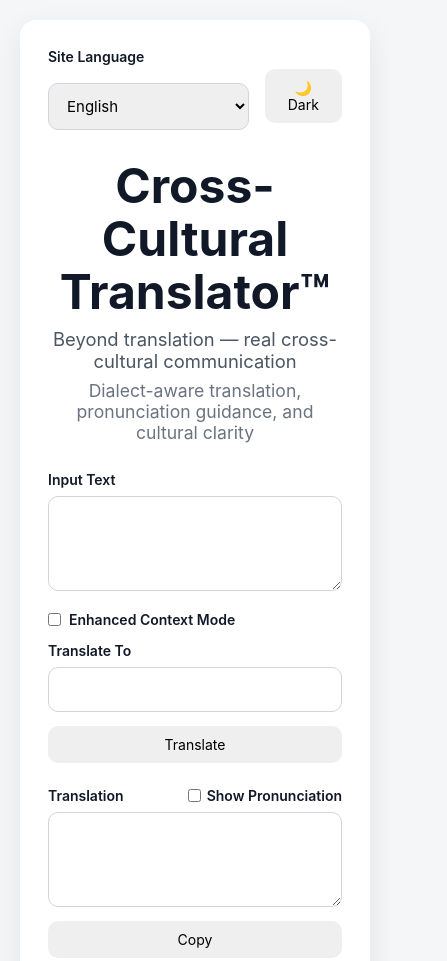
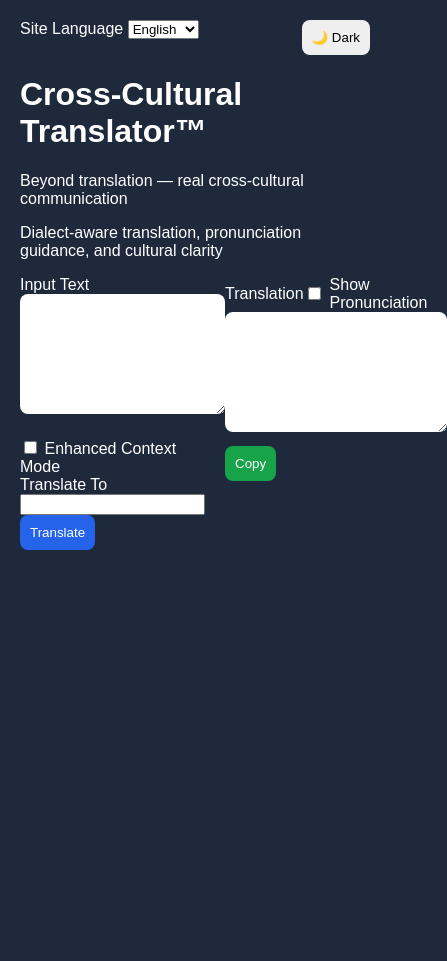
Before and after one commit to zachdean-code/translateapp, a plain HTML site: page index.html in a window 390 px wide. Shown: the top 961 px of the page, 447 px wide, since content can reach past the window. After the commit the page ends 844 px from the top, so only its background shows below. Drawn offline with Linux system fonts and the light colour scheme.

Commit message:
Update style.css

```diff
--- a/style.css
+++ b/style.css
@@ -1,198 +1,82 @@
-/* 0317_1235a_style_FULL_LOCKED */
-
-/* ===== BASE ===== */
-*{box-sizing:border-box;}
-:focus-visible{outline:3px solid #2563eb;outline-offset:2px;}
-body.dark :focus-visible{outline:3px solid #60a5fa;}
-
-body{
-  margin:0;
-  font-family:Inter,sans-serif;
-  background:#f4f6f8;
-  color:#111827;
-  display:flex;
-  justify-content:center;
-  padding:20px;
-  transition:background .2s ease,color .2s ease;
-}
-body.dark{background:#111827;color:#f3f4f6;}
-
-.container{
-  width:min(1150px,100%);
-  background:white;
-  padding:28px;
-  border-radius:16px;
-  box-shadow:0 10px 30px rgba(0,0,0,.08);
-}
-body.dark .container{background:#1f2937;}
-
-.topBar{display:flex;justify-content:space-between;align-items:center;gap:16px;margin-bottom:16px;}
-.languageGroup{display:flex;align-items:center;gap:10px;flex-wrap:wrap;}
-
-.darkToggle,.miniSelect{
-  padding:8px 10px;border-radius:8px;border:1px solid #d1d5db;
-  background:white;font-size:14px;color:#111827;
-}
-body.dark .darkToggle,body.dark .miniSelect{
-  background:#111827;color:#f3f4f6;border-color:#4b5563;
+body {
+  font-family: Arial, sans-serif;
+  margin: 0;
+  background: #1e293b;
+  color: white;
 }
 
-h1{text-align:center;margin:10px 0;font-size:3rem;line-height:1.1;}
-.subtitle{text-align:center;color:#4b5563;font-size:1.15rem;margin:0 0 8px;}
-.description{text-align:center;color:#6b7280;font-size:1.1rem;margin:0 0 28px;}
-body.dark .subtitle{color:#d1d5db;}
-body.dark .description{color:#9ca3af;}
-
-.translatorRow{display:grid;grid-template-columns:1fr 1fr;gap:24px;align-items:start;}
-.inputColumn,.outputColumn{display:flex;flex-direction:column;min-width:0;}
-
-label{display:block;font-size:14px;font-weight:600;margin-bottom:8px;}
-
-textarea,input,select{
-  width:100%;padding:12px 14px;margin-bottom:14px;border-radius:10px;
-  border:1px solid #d1d5db;font-size:15px;font-family:Inter,sans-serif;
-}
-textarea{resize:vertical;min-height:95px;}
-
-#userInput,#output{height:95px;}
-#pronunciation{height:60px;}
-
-body.dark textarea,body.dark input,body.dark select{
-  background:#111827;color:#f3f4f6;border-color:#4b5563;
+.container {
+  max-width: 1100px;
+  margin: auto;
+  padding: 20px;
 }
 
-button{
-  padding:10px 14px;border-radius:10px;border:none;cursor:pointer;
-  font-family:Inter,sans-serif;font-size:14px;
+.topBar {
+  display: flex;
+  justify-content: space-between;
+  margin-bottom: 20px;
 }
 
-.primaryButton{background:#2563eb;color:white;margin-bottom:16px;}
-.copyButton{background:#15803d;color:white;margin-bottom:16px;}
-.normalButton{background:#f59e0b;color:white;}
-.slowButton{background:#dc2626;color:white;}
-.keepButton{background:#15803d;color:white;}
-.changeButton{background:#b45309;color:white;}
-
-.buttonRow{display:flex;gap:12px;width:100%;margin-top:6px;}
-.buttonRow button{flex:1;}
-
-.hidden{display:none !important;}
-
-/* ===== DETECTED LANGUAGE CARD ===== */
-.detectedCard{
-  margin-bottom:14px;
-  padding:16px 24px 16px 18px;
-  border-radius:14px;
-  background:rgba(37,99,235,0.08);
-  border:1px solid rgba(37,99,235,0.22);
-  display:grid;
-  grid-template-columns:minmax(0,1fr) auto;
-  align-items:center;
-  column-gap:20px;
+.translatorRow {
+  display: flex;
+  gap: 20px;
 }
 
-body.dark .detectedCard{
-  background:rgba(59,130,246,0.10);
-  border-color:rgba(96,165,250,0.28);
+.inputColumn, .outputColumn {
+  flex: 1;
 }
 
-#detectedLanguageDialect{
-  min-width:0;
-  line-height:1.15;
+textarea {
+  width: 100%;
+  height: 100px;
+  margin-bottom: 10px;
+  padding: 10px;
+  border-radius: 8px;
+  border: none;
 }
 
-.detectedButtons{
-  display:flex;
-  align-items:center;
-  gap:10px;
-  justify-self:end;
+button {
+  padding: 10px;
+  border-radius: 8px;
+  border: none;
+  cursor: pointer;
 }
 
-/* ===== CONTEXT MODE ===== */
-.contextToggleRow{
-  display:flex;
-  align-items:center;
-  gap:8px;
-  margin:6px 0 14px;
-}
-.contextToggleRow input{width:auto;margin:0;}
-.contextToggleRow label{margin:0;}
-
-#contextSection{
-  display:grid;
-  grid-template-columns:repeat(3,minmax(0,1fr));
-  gap:14px 24px;
-  margin:0 0 14px;
-  padding:16px 18px;
-  border-radius:14px;
-  background:rgba(59,130,246,0.06);
-  border:1px solid rgba(96,165,250,0.20);
-  align-items:start;
+#translateButton {
+  background: #2563eb;
+  color: white;
 }
 
-#contextSection label{
-  margin-bottom:6px;
-  line-height:1.15;
-  text-align:center;
+#copyButton {
+  background: #16a34a;
+  color: white;
 }
 
-#contextSection select{
-  width:100%;
-  min-width:0;
-  margin:0;
-  display:block;
+#speakNormal {
+  background: orange;
 }
 
-#contextSection > div{
-  display:flex;
-  flex-direction:column;
-  align-items:center;
-  min-width:0;
+#speakSlow {
+  background: red;
+  color: white;
 }
 
-/* ===== OUTPUT HEADER ===== */
-.translationHeader{
-  display:flex;
-  align-items:center;
-  justify-content:space-between;
-  gap:12px;
-  margin-bottom:8px;
-}
-.translationHeader label{margin:0;}
-
-.toggleRow{
-  display:flex;
-  align-items:center;
-  justify-content:flex-end;
-  gap:10px;
-  margin-top:0;
-  margin-bottom:10px;
-}
-.translationHeader .toggleRow{margin:0;gap:6px;}
-.toggleRow input{width:auto;margin:0;}
-.translationHeader .toggleRow label{margin:0;}
-
-/* ===== FOOTER ===== */
-footer{
-  margin-top:28px;
-  text-align:center;
-  color:#6b7280;
-  font-size:13px;
-  line-height:1.6;
-}
-body.dark footer{color:#9ca3af;}
-footer strong{display:block;margin-bottom:4px;font-size:13px;font-weight:700;}
-
-/* ===== MOBILE ===== */
-@media (max-width:900px){
-  .translatorRow{grid-template-columns:1fr;}
-  #contextSection{grid-template-columns:1fr 1fr;}
+.translationHeader {
+  display: flex;
+  justify-content: space-between;
+  align-items: center;
 }
 
-@media (max-width:600px){
-  #contextSection{grid-template-columns:1fr;}
-  #contextSection select{
-    width:100%;
-    min-width:0;
-  }
+.toggleRow {
+  display: flex;
+  align-items: center;
+  gap: 6px;
 }
+
+.contextToggleRow {
+  margin-top: 10px;
+}
+
+.hidden {
+  display: none;
+}
```
